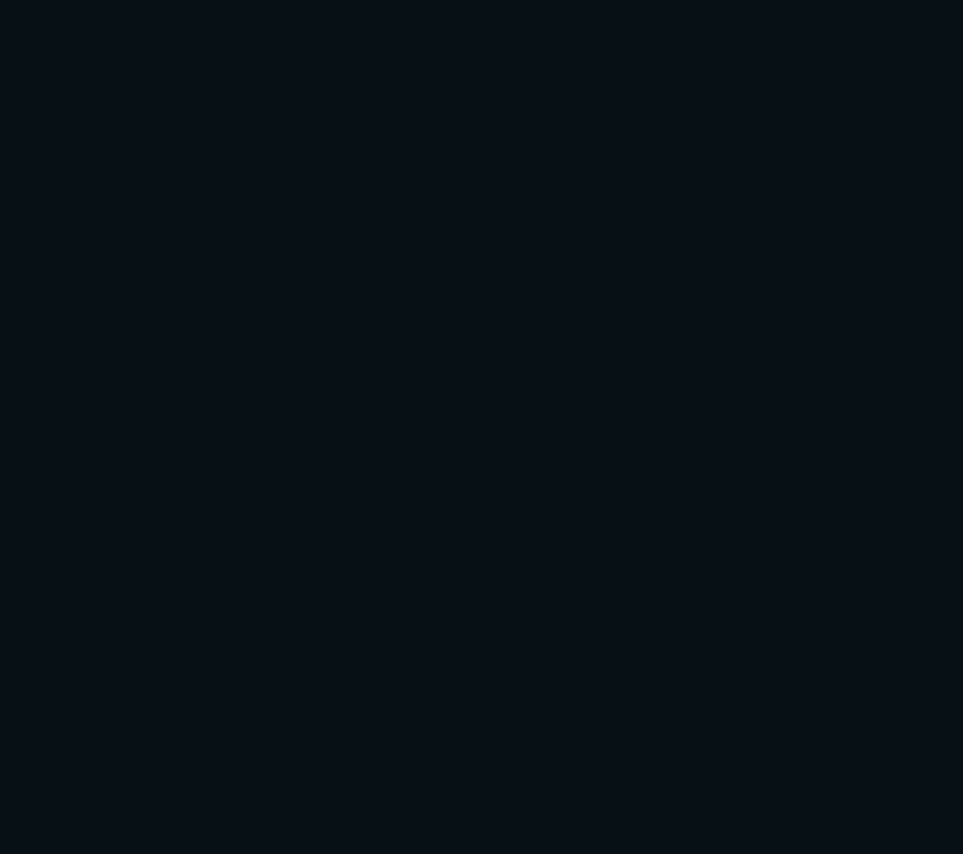
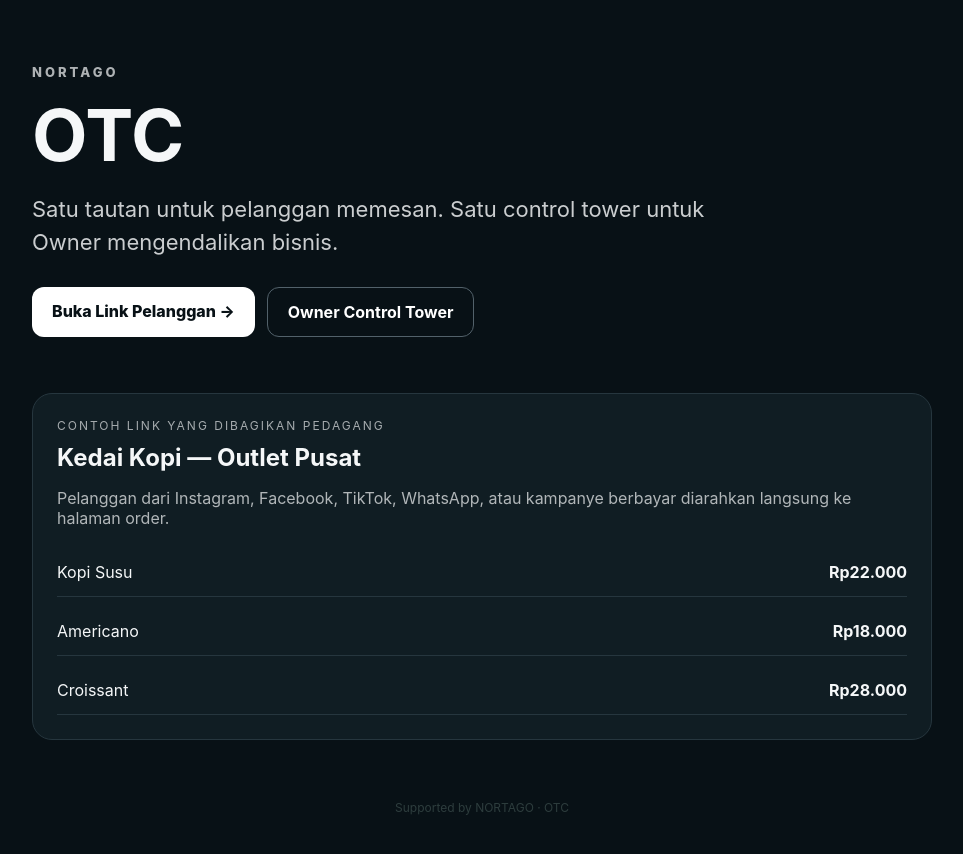
Before and after one commit to adiaris2022-rgb/tjsl-impact-control-tower, a Next.js app: page / in a window 1280 px wide. Before the commit this address had no page. Shown: the top 854 px of the page, without its empty margins (158-1121 px from the left). Before the commit the page ends 800 px from the top, so only its background shows below. Built offline with nearby package versions, Linux system fonts and the light colour scheme.

Commit message:
feat: build NORTAGO OTC owner and customer flow

```diff
--- a/app/page.tsx
+++ b/app/page.tsx
@@ -1,5 +1,32 @@
-import { redirect } from "next/navigation";
+import Link from "next/link";
+
+const products = [
+  { name: "Kopi Susu", price: 22000 },
+  { name: "Americano", price: 18000 },
+  { name: "Croissant", price: 28000 },
+];
 
 export default function Home() {
-  redirect("/login");
+  return (
+    <main style={{minHeight:"100vh",background:"#081116",color:"#f5f7f8",padding:"24px",fontFamily:"Inter,system-ui,sans-serif"}}>
+      <section style={{maxWidth:900,margin:"0 auto",padding:"40px 0"}}>
+        <div style={{letterSpacing:3,fontWeight:800,fontSize:13,opacity:.7}}>NORTAGO</div>
+        <h1 style={{fontSize:"clamp(38px,8vw,72px)",lineHeight:1.02,margin:"18px 0 12px"}}>OTC</h1>
+        <p style={{fontSize:22,lineHeight:1.5,opacity:.82,maxWidth:700}}>Satu tautan untuk pelanggan memesan. Satu control tower untuk Owner mengendalikan bisnis.</p>
+        <div style={{display:"flex",gap:12,flexWrap:"wrap",marginTop:28}}>
+          <Link href="/customer-order" style={{padding:"14px 20px",borderRadius:12,background:"#fff",color:"#081116",textDecoration:"none",fontWeight:800}}>Buka Link Pelanggan →</Link>
+          <Link href="/owner" style={{padding:"14px 20px",borderRadius:12,border:"1px solid #52616a",color:"#fff",textDecoration:"none",fontWeight:700}}>Owner Control Tower</Link>
+        </div>
+        <section style={{marginTop:56,background:"#101d23",border:"1px solid #26363e",borderRadius:20,padding:24}}>
+          <div style={{fontSize:12,letterSpacing:2,opacity:.65}}>CONTOH LINK YANG DIBAGIKAN PEDAGANG</div>
+          <h2 style={{margin:"10px 0"}}>Kedai Kopi — Outlet Pusat</h2>
+          <p style={{opacity:.7}}>Pelanggan dari Instagram, Facebook, TikTok, WhatsApp, atau kampanye berbayar diarahkan langsung ke halaman order.</p>
+          <div style={{display:"grid",gap:10,marginTop:20}}>
+            {products.map(p=><div key={p.name} style={{display:"flex",justifyContent:"space-between",padding:"14px 0",borderBottom:"1px solid #26363e"}}><span>{p.name}</span><strong>Rp{p.price.toLocaleString("id-ID")}</strong></div>)}
+          </div>
+        </section>
+        <footer style={{marginTop:60,textAlign:"center",fontSize:12,opacity:.5}}>Supported by NORTAGO · OTC</footer>
+      </section>
+    </main>
+  );
 }
```
